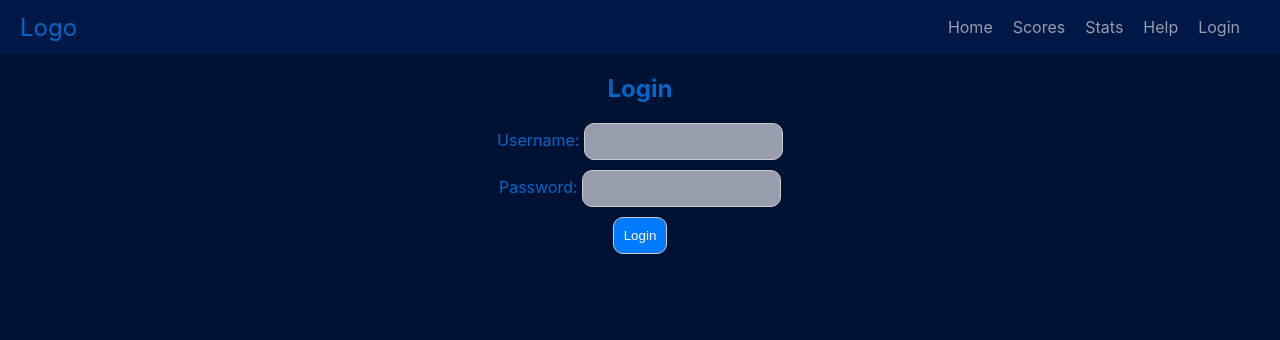
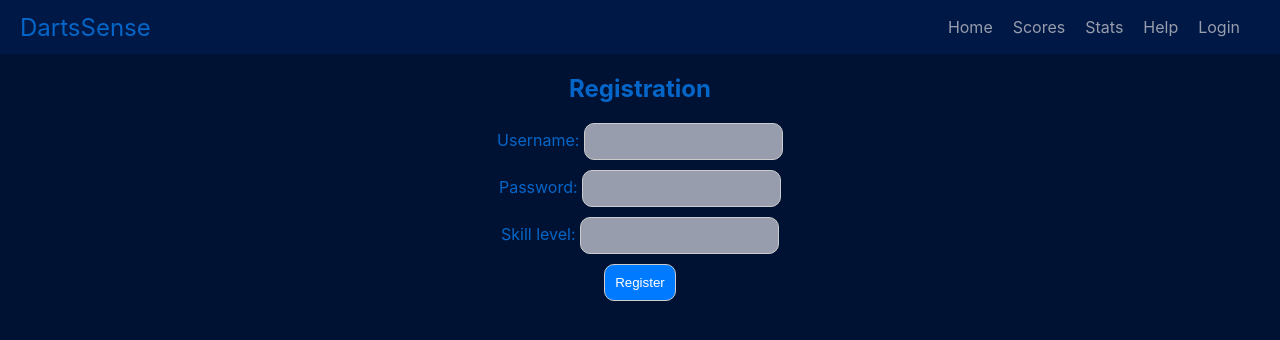
Before and after one commit to michislava/DartsSense, a React (Create React App) app in the folder frontend/: page /login in a window 1280 px wide. Shown: the top 340 px of the page. Built offline with nearby package versions, Linux system fonts and the light colour scheme.

Commit message:
registration

```diff
--- a/frontend/src/Functions/Navbar.jsx
+++ b/frontend/src/Functions/Navbar.jsx
@@ -7,7 +7,7 @@ function Navbar() {
     <nav className="navbar">
       <div className="navbar-logo">
         <Link to="/" className="navbar-logo-link">
-          Logo
+          DartsSense
         </Link>
       </div>
       <ul className="navbar-nav">
--- a/frontend/src/Pages/Login.jsx
+++ b/frontend/src/Pages/Login.jsx
@@ -4,6 +4,7 @@ import './Login.css';
 function LoginForm() {
   const [username, setUsername] = useState('');
   const [password, setPassword] = useState('');
+  const [skill, setSkill] = useState('');
 
   const handleSubmit = (e) => {
     e.preventDefault();
@@ -14,7 +15,7 @@ function LoginForm() {
 
   return (
     <div className="login">
-      <h2>Login</h2>
+      <h2>Registration</h2>
       <form onSubmit={handleSubmit}>
         <div className="username">
           <label>Username: </label>
@@ -32,8 +33,16 @@ function LoginForm() {
             onChange={(e) => setPassword(e.target.value)}
           />
         </div>
+        <div className="skillLevel">
+          <label>Skill level: </label>
+          <input
+            type="text"
+            value={skill}
+            onChange={(e) => setSkill(e.target.value)}
+          />
+        </div>
         <div className="button">
-        <button type="submit">Login</button>
+        <button type="submit">Register</button>
         </div>
       </form>
     </div>
```
